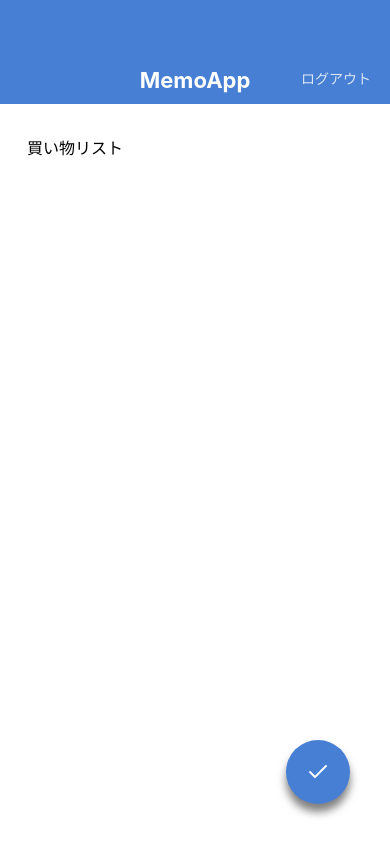
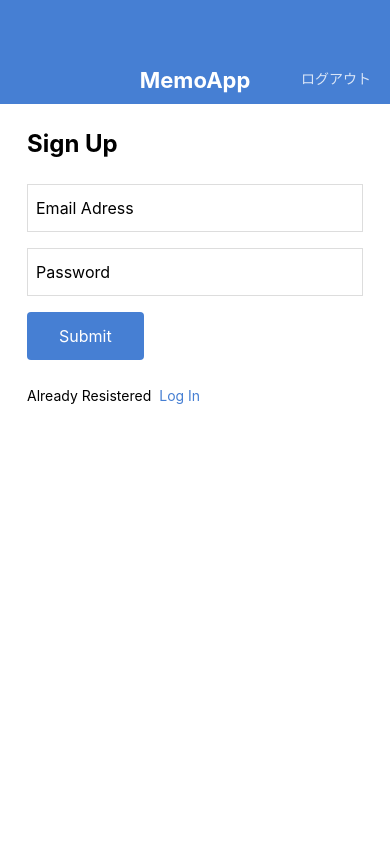
Before and after one commit to imamurakoji/MemoApp, a React Native app: screen / in a window 390 px wide. Built offline with nearby package versions, Linux system fonts and the light colour scheme.

Commit message:
Create LogInScreen And SignUpScreen

```diff
--- a/App.jsx
+++ b/App.jsx
@@ -4,9 +4,11 @@
 //import MemoDetailScreen from './src/screens/MemoDetailScreen';
 import MemoEditScreen from './src/screens/MemoEditScreen';
 import MemoCreateScreen from './src/screens/MemoCreateScreen';
+import LogInScreen from './src/screens/LogInScreen';
+import SignUpScreen from './src/screens/SignUpScreen';
 
 export default function App() {
   return (
-    <MemoEditScreen />
+    <SignUpScreen />
   );
 }
--- /dev/null
+++ b/src/components/Button.jsx
@@ -0,0 +1,32 @@
+import React from 'react';
+import { View, Text, StyleSheet } from 'react-native';
+import { string }  from 'prop-types';
+
+export default function Button(props){
+    const { label } = props;
+    return(
+        <View style={styles.buttonContainer}>
+            <Text style={styles.buttonLabel}>{ label }</Text>
+        </View>
+    )
+}
+
+Button.prototypes = {
+    label: string.isRequired,
+};
+
+const styles = StyleSheet.create({
+    buttonContainer: {
+        backgroundColor: '#467fd3',
+        borderRadius: 4,
+        alignSelf: 'flex-start',
+        marginBottom: 24,
+    },
+    buttonLabel: {
+        fontSize: 16,
+        lineHeight: 32,
+        paddingVertical: 8,
+        paddingHorizontal: 32,
+        color: '#FFFFFF'
+    },
+});
--- /dev/null
+++ b/src/screens/LogInScreen.jsx
@@ -0,0 +1,63 @@
+import React from 'react';
+import { View, Text, TextInput, StyleSheet } from 'react-native';
+import AppBar from '../components/AppBar';
+import Button from '../components/Button';
+
+export default function LogInScreen(){
+    return(
+        <View style={styles.container}>
+            <AppBar />
+            <View style={styles.inner}>
+                <View>
+                    <Text style={styles.title}>Log In</Text>
+                    <TextInput style={styles.input} value="Email Adress" />
+                    <TextInput style={styles.input} value="Password"></TextInput>
+                </View>
+                <Button label="Submit"/>
+                <View style={styles.footer}>
+                    <Text style={styles.footerText}>Not Resistered</Text>
+                    <Text style={styles.footerLink}>Sign up here!</Text>
+                </View>
+            </View>
+        </View>
+    );
+}
+
+const styles = StyleSheet.create({
+    conatiner: {
+        flex: 1,
+        backgroundColor: '#f0f4f8',
+    },
+    inner: {
+        paddingHorizontal: 27,
+        paddingVertical: 24,
+    },
+    title: {
+        fontSize: 24,
+        lineHeight: 32,
+        fontWeight: 'bold',
+        marginBottom: 24,
+    },
+    input: {
+        fontSize: 16,
+        height: 48,
+        borderColor: '#DDDDDD',
+        borderWidth: 1,
+        backgroundColor: '#FFFFFF',
+        paddingHorizontal: 8,
+        marginBottom: 16,
+    },
+    footerText: {
+        fontSize: 14,
+        lineHeight: 24,
+        marginRight: 8,
+    },
+    footerLink: {
+        fontSize: 14,
+        lineHeight: 24,
+        color: '#467fd3',
+    },
+    footer: {
+        flexDirection: 'row',
+    }
+});
--- /dev/null
+++ b/src/screens/SignUpScreen.jsx
@@ -0,0 +1,63 @@
+import React from 'react';
+import { View, Text, TextInput, StyleSheet } from 'react-native';
+import AppBar from '../components/AppBar';
+import Button from '../components/Button';
+
+export default function SignUpScreen(){
+    return(
+        <View style={styles.container}>
+            <AppBar />
+            <View style={styles.inner}>
+                <View>
+                    <Text style={styles.title}>Sign Up</Text>
+                    <TextInput style={styles.input} value="Email Adress" />
+                    <TextInput style={styles.input} value="Password"></TextInput>
+                </View>
+                <Button label="Submit"/>
+                <View style={styles.footer}>
+                    <Text style={styles.footerText}>Already Resistered</Text>
+                    <Text style={styles.footerLink}>Log In</Text>
+                </View>
+            </View>
+        </View>
+    );
+}
+
+const styles = StyleSheet.create({
+    conatiner: {
+        flex: 1,
+        backgroundColor: '#f0f4f8',
+    },
+    inner: {
+        paddingHorizontal: 27,
+        paddingVertical: 24,
+    },
+    title: {
+        fontSize: 24,
+        lineHeight: 32,
+        fontWeight: 'bold',
+        marginBottom: 24,
+    },
+    input: {
+        fontSize: 16,
+        height: 48,
+        borderColor: '#DDDDDD',
+        borderWidth: 1,
+        backgroundColor: '#FFFFFF',
+        paddingHorizontal: 8,
+        marginBottom: 16,
+    },
+    footerText: {
+        fontSize: 14,
+        lineHeight: 24,
+        marginRight: 8,
+    },
+    footerLink: {
+        fontSize: 14,
+        lineHeight: 24,
+        color: '#467fd3',
+    },
+    footer: {
+        flexDirection: 'row',
+    }
+});
```
